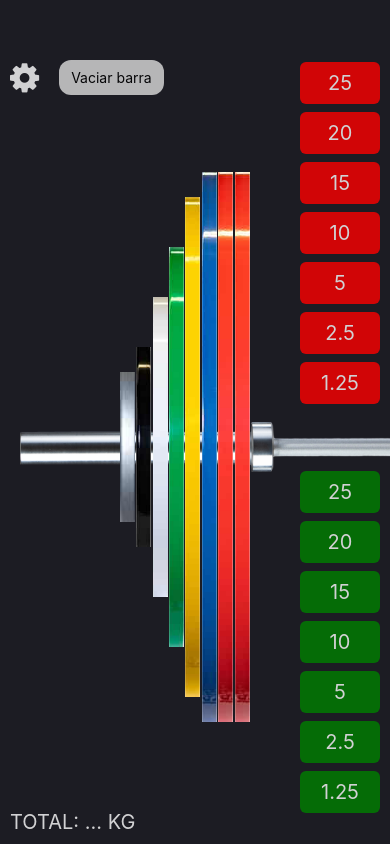
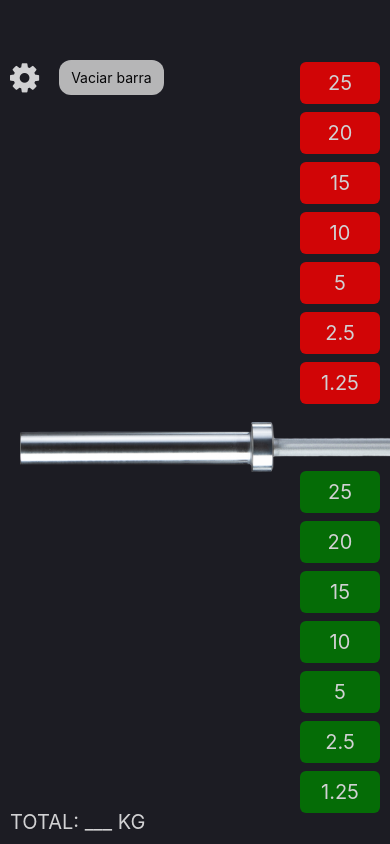
Before and after one commit to martgvr/barbell_calculator, a React Native app: screen / in a window 390 px wide. Built offline with nearby package versions, Linux system fonts and the light colour scheme.

Commit message:
redux implementation

```diff
--- a/App.js
+++ b/App.js
@@ -1,3 +1,5 @@
+import store from './src/store/store'
+import { Provider } from 'react-redux'
 import { StatusBar } from 'expo-status-bar'
 import { StyleSheet, View } from 'react-native'
 
@@ -7,12 +9,14 @@ import DiscsContainer from './src/components/DiscsContainer';
 
 export default function App() {
   return (
+    <Provider store={store}>
       <View style={styles.container}>
         <StatusBar style="light" />
         <Barbell />
         <DiscsContainer />
         <MenuContainer />
       </View>
+    </Provider>
   );
 }
 
--- a/package.json
+++ b/package.json
@@ -9,13 +9,15 @@
     "web": "expo start --web"
   },
   "dependencies": {
+    "@expo/webpack-config": "^18.0.1",
+    "@reduxjs/toolkit": "^1.9.5",
     "expo": "~48.0.18",
     "expo-status-bar": "~1.4.4",
     "react": "18.2.0",
+    "react-dom": "18.2.0",
     "react-native": "0.71.8",
     "react-native-web": "~0.18.10",
-    "react-dom": "18.2.0",
-    "@expo/webpack-config": "^18.0.1"
+    "react-redux": "^8.1.1"
   },
   "devDependencies": {
     "@babel/core": "^7.20.0"
--- a/src/components/Barbell.jsx
+++ b/src/components/Barbell.jsx
@@ -1,4 +1,3 @@
-import React from 'react'
 import { StyleSheet, View, Image } from 'react-native'
 
 const Barbell = () => {
--- a/src/components/Disc.jsx
+++ b/src/components/Disc.jsx
@@ -2,8 +2,8 @@ import React, { useState, useEffect } from "react"
 import { StyleSheet, View, Image } from "react-native"
 
 const Disc = ({ weight }) => {
+    const [discHeight, setDiscHeight] = useState(550)
     const [picture, setPicture] = useState()
-    const [discHeight, setDiscHeight] = useState(550)
 
     const styles = StyleSheet.create({
         disc: {
@@ -13,29 +13,29 @@ const Disc = ({ weight }) => {
     })
 
     useEffect(() => {
-        if (weight == '25') {
+        if (weight == 25) {
             setPicture(require("../../assets/25kg.png"))
         }
-        if (weight == '20') {
+        if (weight == 20) {
             setPicture(require("../../assets/20kg.png"))
         }
-        if (weight == '15') {
+        if (weight == 15) {
             setPicture(require("../../assets/15kg.png"))
             setDiscHeight(500)
         }
-        if (weight == '10') {
+        if (weight == 10) {
             setPicture(require("../../assets/10kg.png"))
             setDiscHeight(400)
         }
-        if (weight == '5') {
+        if (weight == 5) {
             setPicture(require("../../assets/5kg.png"))
             setDiscHeight(300)
         }
-        if (weight == '2.5') {
+        if (weight == 2.5) {
             setPicture(require("../../assets/2-5kg.png"))
             setDiscHeight(200)
         }
-        if (weight == '1.25') {
+        if (weight == 1.25) {
             setPicture(require("../../assets/1-25kg.png"))
             setDiscHeight(150)
         }
--- a/src/components/DiscsContainer.jsx
+++ b/src/components/DiscsContainer.jsx
@@ -1,18 +1,15 @@
-import React from 'react'
+import Disc from './Disc'
+import { useSelector } from 'react-redux'
 import { StyleSheet, View } from 'react-native'
-import Disc from './Disc'
 
 const DiscsContainer = () => {
+  const discs = useSelector((state) => state.weights.weightsList)
+
   return (
     <View style={styles.discsContainer}>
-        <Disc weight={'1.25'} />
-        <Disc weight={'2.5'} />
-        <Disc weight={'5'} />
-        <Disc weight={'10'} />
-        <Disc weight={'15'} />
-        <Disc weight={'20'} />
-        <Disc weight={'25'} />
-        <Disc weight={'25'} />
+      {
+        discs.map((discWeight, index) => <Disc weight={discWeight} key={index} />)
+      }
     </View>
   )
 }
--- a/src/components/MenuContainer.jsx
+++ b/src/components/MenuContainer.jsx
@@ -1,16 +1,24 @@
-import React from "react"
 import { FontAwesome } from "@expo/vector-icons"
 import { StyleSheet, Text, View, TouchableOpacity } from "react-native"
 
+import { useDispatch } from "react-redux"
+import { addWeight, clearBar } from "../store/weightsListSlice"
+
 const MenuContainer = () => {
-    const weights = [25, 20, 15, 10, 5, 2.5, 1.25]
+	const dispatch = useDispatch()
 
-	const weightHandler = (weight) => {
-		console.log('Peso: ', weight);
+    const weightsAvailable = [25, 20, 15, 10, 5, 2.5, 1.25]
+
+	const addWeightHandler = (weight) => {
+		dispatch(addWeight(weight))
+	}
+
+	const removeWeightHandler = (weight) => {
+		console.log('remove weight:', weight);
 	}
 
 	const clearBarHandler = () => {
-		console.log('Vaciar barra');
+		dispatch(clearBar())
 	}
 
 	return (
@@ -26,15 +34,15 @@ const MenuContainer = () => {
 					</View>
 				</View>
 				<View style={styles.leftSideBottom}>
-					<Text style={styles.totalText}>Total: ... Kg</Text>
+					<Text style={styles.totalText}>Total: ___ Kg</Text>
 				</View>
 			</View>
 
 			<View style={styles.rightSide}>
 				<View style={styles.rightSideTop}>
                     {
-                        weights.map(item =>
-                            <TouchableOpacity style={styles.removeWeightButton} key={item} onPress={() => weightHandler(item)}>
+                        weightsAvailable.map(item =>
+                            <TouchableOpacity style={styles.removeWeightButton} key={item} onPress={() => removeWeightHandler(item)}>
                                 <Text style={styles.weightButtonText}>{item}</Text>
                             </TouchableOpacity>)
                     }
@@ -42,8 +50,8 @@ const MenuContainer = () => {
 
 				<View style={styles.rightSideBottom}>
                     {
-                        weights.map(item =>
-                            <TouchableOpacity style={styles.addWeightButton} key={item} onPress={() => weightHandler(item)}>
+                        weightsAvailable.map(item =>
+                            <TouchableOpacity style={styles.addWeightButton} key={item} onPress={() => addWeightHandler(item)}>
                                 <Text style={styles.weightButtonText}>{item}</Text>
                             </TouchableOpacity>)
                     }
--- /dev/null
+++ b/src/store/store.js
@@ -0,0 +1,8 @@
+import { configureStore } from "@reduxjs/toolkit"
+import weightsReducer from './weightsListSlice'
+
+export default configureStore({
+    reducer: {
+        weights: weightsReducer,
+    },
+})
--- /dev/null
+++ b/src/store/weightsListSlice.js
@@ -0,0 +1,22 @@
+import { createSlice } from "@reduxjs/toolkit"
+
+const initialState = {
+    weightsList: []
+}
+
+export const weightsListSlice = createSlice({
+    name: "weightsList",
+    initialState,
+    reducers: {
+        addWeight: (state, action) => {
+            state.weightsList.push(action.payload)
+            state.weightsList.sort((a,b)=>a-b)
+        },
+        clearBar: (state, action) => {
+            state.weightsList = []
+        }
+    }
+})
+
+export const { addWeight, clearBar } = weightsListSlice.actions
+export default weightsListSlice.reducer
```
Also changed, not shown: 1 other file (tests, documents, lock files or other folders). Lines whose indentation alone changed are shown as unchanged.
